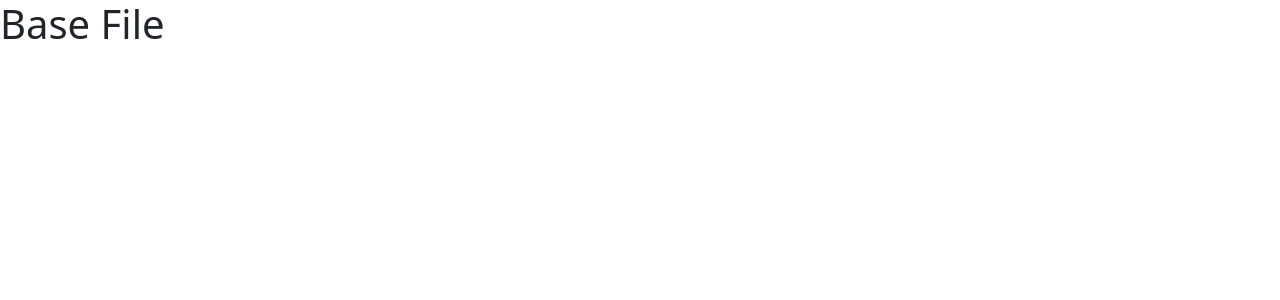
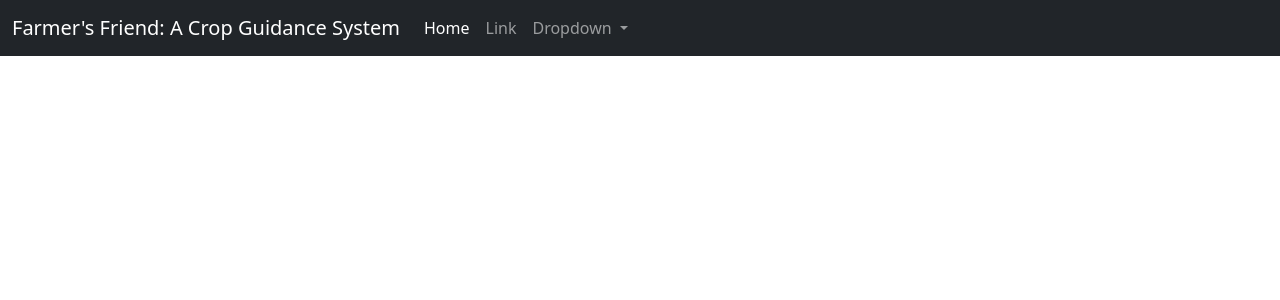
Before and after one commit to UditKapadia/farmers-friend-cgs, a Django app: page / in a window 1280 px wide. Shown: the top 300 px of the page. Run offline with Django 3.2, Linux system fonts and the light colour scheme.

Commit message:
Made some changes in HTML AND Settings file

```diff
--- a/farmersfriend/farmersfriend/settings.py
+++ b/farmersfriend/farmersfriend/settings.py
@@ -11,6 +11,7 @@ https://docs.djangoproject.com/en/3.2/ref/settings/
 """
 
 from pathlib import Path
+import os
 
 # Build paths inside the project like this: BASE_DIR / 'subdir'.
 BASE_DIR = Path(__file__).resolve().parent.parent
@@ -120,6 +121,7 @@ USE_TZ = True
 # https://docs.djangoproject.com/en/3.2/howto/static-files/
 
 STATIC_URL = '/static/'
+STATIC_ROOT = os.path.join(BASE_DIR, 'static')
 
 # Default primary key field type
 # https://docs.djangoproject.com/en/3.2/ref/settings/#default-auto-field
--- a/farmersfriend/user_sys/templates/user_sys/base.html
+++ b/farmersfriend/user_sys/templates/user_sys/base.html
@@ -11,7 +11,35 @@
     <title> {% block title %}{% endblock title %} | Farmer's Friend </title>
   </head>
   <body>
-    <h1>Base File</h1>
+    <nav class="navbar navbar-expand-lg navbar-dark bg-dark">
+  <div class="container-fluid">
+    <a class="navbar-brand" href="#">Farmer's Friend: A Crop Guidance System</a>
+    <button class="navbar-toggler" type="button" data-bs-toggle="collapse" data-bs-target="#navbarSupportedContent" aria-controls="navbarSupportedContent" aria-expanded="false" aria-label="Toggle navigation">
+      <span class="navbar-toggler-icon"></span>
+    </button>
+    <div class="collapse navbar-collapse" id="navbarSupportedContent">
+      <ul class="navbar-nav me-auto mb-2 mb-lg-0">
+        <li class="nav-item">
+          <a class="nav-link active" aria-current="page" href="#">Home</a>
+        </li>
+        <li class="nav-item">
+          <a class="nav-link" href="#">Link</a>
+        </li>
+        <li class="nav-item dropdown">
+          <a class="nav-link dropdown-toggle" href="#" id="navbarDropdown" role="button" data-bs-toggle="dropdown" aria-expanded="false">
+            Dropdown
+          </a>
+          <ul class="dropdown-menu" aria-labelledby="navbarDropdown">
+            <li><a class="dropdown-item" href="#">Action</a></li>
+            <li><a class="dropdown-item" href="#">Another action</a></li>
+            <li><hr class="dropdown-divider"></li>
+            <li><a class="dropdown-item" href="#">Something else here</a></li>
+          </ul>
+        </li>
+      </ul>
+    </div>
+  </div>
+</nav>
 
     <!-- Optional JavaScript; choose one of the two! -->
 
```
